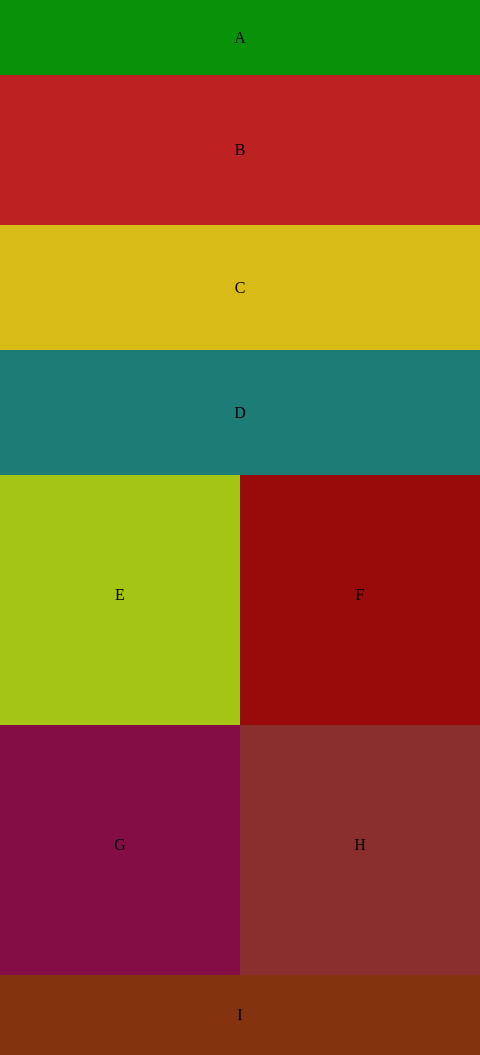
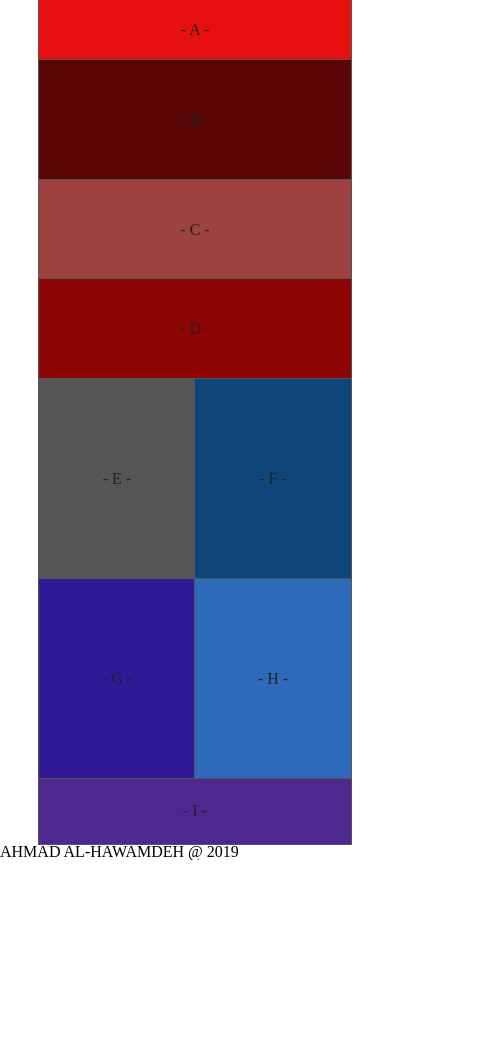
Before and after one commit to Ahmadhawamdeh/lab-01, a plain HTML site: page index.html in a window 390 px wide. Shown: the whole page, 480 px wide, since content can reach past the window. After the commit the page ends 860 px from the top, so only its background shows below. Drawn offline with nearby package versions, Linux system fonts and the light colour scheme.

Commit message:
final edit lab-01

```diff
--- /dev/null
+++ b/css/base.css
@@ -0,0 +1,4 @@
+
+* {
+    box-sizing: border-box;
+  }
--- /dev/null
+++ b/css/layouts.css
@@ -0,0 +1,12 @@
+#mainBody {
+    margin: auto;
+    color: #222;
+    display: grid;
+  }
+
+  div {
+    outline: #555 1px solid;
+    display: grid;
+    justify-items: center;
+    align-items: center;
+  }
--- /dev/null
+++ b/css/modules.css
@@ -0,0 +1,149 @@
+@media only screen and (max-width: 767px) {
+    #mainBody {
+      width: 80%;
+      height: 100vh;
+      grid-template: 7.1% 14.2% 11.8% 11.8% 23.7% 23.7% 7.7% / 50% 50%;
+    }
+
+    #a {
+      background-color: rgb(231, 16, 16);
+      grid-area: 1 / 1 / 1 / 3;
+    }
+
+    #b {
+      background-color: rgb(90, 5, 5);
+      grid-area: 2 / 1 / 2 / 3;
+    }
+
+    #c {
+      background-color: rgb(158, 65, 65);
+      grid-area: 3 / 1 / 3 / 3;
+    }
+
+    #d {
+      background-color: rgb(141, 5, 5);
+      grid-area: 4 / 1 / 4 / 3;
+    }
+
+    #e {
+      background-color: #555;
+      grid-area: 5 / 1 / 6 / 2;
+    }
+
+    #f {
+      background-color: rgb(14, 70, 122);
+      grid-area: 5 / 2 / 6 / 3;
+    }
+
+    #g {
+      background-color: rgb(48, 25, 151);
+      grid-area: 6 / 1 / 7 / 2;
+    }
+
+    #h {
+      background-color: rgb(45, 106, 185);
+      grid-area: 6 / 2 / 7 / 3;
+    }
+
+    #i {
+      background-color: rgb(76, 40, 143);
+      grid-area: 7 / 1 / 8 / 3;
+    }
+  }
+
+  @media only screen and (min-width: 768px) and (max-width: 1024px) {
+    #mainBody {
+      width: 80%;
+      height: 100vh;
+      grid-template: 14.2% 20% 20% 15.4% 15.4% 15% / 20.8% 19.8% 19.8% 19.8% 19.8%;
+    }
+
+    #a {
+      grid-area: 1 / 1 / 2 / 6;
+    }
+
+    #b {
+      grid-area: 2 / 1 / 7 / 2;
+    }
+
+    #c {
+      grid-area: 2 / 2 / 3 / 6;
+    }
+
+    #d {
+      grid-area: 3 / 2 / 4 / 6;
+    }
+
+    #e {
+      grid-area: 4 / 2 / 5 / 4;
+    }
+
+    #f {
+      grid-area: 4 / 4 / 5 / 6;
+    }
+
+    #g {
+      grid-area: 5 / 2 / 6 / 4;
+    }
+
+    #h {
+      grid-area: 5 / 4 / 6 / 6;
+    }
+
+    #i {
+      grid-area: 6 / 2 / 7 / 6;
+    }
+  }
+
+  @media only screen and (min-width: 1025px) {
+    #mainBody {
+      width: 80%;
+      height: 100vh;
+      grid-template: 14.2% 28.6% 35.8% 21.4% / 20.8% 19.8% 19.8% 19.8% 19.8%;
+    }
+
+    #a {
+      background-color: #5f0404;
+      grid-area: 1 / 1 / 2 / 6;
+    }
+
+    #b {
+      background-color: #007ba0;
+      grid-area: 2 / 1 / 5 / 2;
+    }
+
+    #c {
+      background-color: #9e228e;
+      grid-area: 2 / 2 / 3 / 4;
+    }
+
+    #d {
+      background-color: #10790d;
+      grid-area: 2 / 4 / 3 / 6;
+    }
+
+    #e {
+      background-color: #61033a;
+      grid-area:  3 / 2 / 4 / 3;
+    }
+
+    #f {
+      background-color: #c70f6b;
+      grid-area: 3 / 3 / 4 / 4;
+    }
+
+    #g {
+      background-color: #059134;
+      grid-area: 3 / 4 / 4 / 5;
+    }
+
+    #h {
+      background-color: #09ca29;
+      grid-area: 3 / 5 / 4 / 6;
+    }
+
+    #i {
+      background-color: #887f06;
+      grid-area: 4 / 2 / 5 / 6;
+    }
+  }
--- a/index.html
+++ b/index.html
@@ -1,36 +1,32 @@
 <!DOCTYPE html>
 <html lang="en">
-
 <head>
-    <title>LAB-1 CSS STYLE</title>
-    <link rel="stylesheet" href="reset.css">
-    <link rel="stylesheet" href="style.css">
+  <meta charset="UTF-8">
+  <meta name="viewport" content="width=device-width, initial-scale=1.0">
+  <meta http-equiv="X-UA-Compatible" content="ie=edge">
+  <title>Document</title>
+  <link rel="stylesheet" href="css/reset.css">
+  <link rel="stylesheet" href="css/base.css">
+  <link rel="stylesheet" href="css/layouts.css">
+  <link rel="stylesheet" href="css/modules.css">
+  <script src="https://code.jquery.com/jquery-3.4.1.js"
+  integrity="sha256-WpOohJOqMqqyKL9FccASB9O0KwACQJpFTUBLTYOVvVU="
+  crossorigin="anonymous"></script>
 </head>
-
 <body>
-    <main>
-        <div class="a">
-            A
-        </div>
-        <aside class="b">
-            B
-        </aside>
-        <article class="cd">
-            <div class="c">
-                C
-            </div>
-            <div class="d">
-                D
-            </div>
-        </article>
-        <article class="efgh">
-            <p class="e">E</p>
-            <p class="f">F</p>
-            <p class="g">G</p>
-            <p class="h">H</p>
-        </article>
-        <div class="i">I</div>
-    </main>
+  <header></header>
+  <main>
+    <section id="mainBody">
+      <div id="a"><p>- A -</p></div>
+      <div id="b"><p>- B -</p></div>
+      <div id="c"><p>- C -</p></div>
+      <div id="d"><p>- D -</p></div>
+      <div id="e"><p>- E -</p></div>
+      <div id="f"><p>- F -</p></div>
+      <div id="g"><p>- G -</p></div>
+      <div id="h"><p>- H -</p></div>
+      <div id="i"><p>- I -</p></div>
+  </main>
+  <footer>AHMAD AL-HAWAMDEH @ 2019</footer>
 </body>
-
 </html>
--- a/style.css
+++ /dev/null
@@ -1,203 +0,0 @@
-body{
-    border-style: solid;
-    }
-
-    main{
-        background-color: rgb(247, 247, 247);
-        width:  960px;
-        height: 700px;
-        margin-right: auto;
-        margin-left:auto;
-        position: relative;
-    }
-
-    .a {
-        background-color: rgb(223, 6, 6);
-        width: 960px;
-        height: 100px;
-        text-align: center;
-        vertical-align: middle;
-        line-height: 100px;
-    }
-    .b {
-        background-color: rgb(146, 54, 54);
-        float: left;
-        width: 200px;
-        height: 600px;
-        text-align: center;
-        vertical-align: middle;
-        line-height: 600px;
-    }
-    .cd{
-        display: inline-block;
-        width: 760px;
-        height: 200px;
-        background-color: rgb(255, 238, 0);
-        position: relative;
-        text-align: center;
-        vertical-align: middle;
-        line-height: 200px;
-    }
-    .c {
-        background-color: rgb(116, 5, 82);
-        width: 380px;
-        height: 200px;
-
-    }
-    .d {
-        background-color: rgb(51, 5, 112);
-        width: 380px;
-        height: 200px;
-        position: absolute;
-        top: 0;
-        left: 380px;
-
-    }
-    .efgh{
-        background-color: rgb(22, 209, 78);
-        display: inline-block;
-        height: 250px;
-        width: 760px;
-        position: relative;
-        text-align: center;
-        vertical-align: middle;
-        line-height: 250px;
-    }
-    .e{
-        background-color: rgb(214, 18, 133);
-        height: 250px;
-        width: 190px;
-    }
-     .f{
-        background-color: rgb(230, 80, 26);
-        height: 250px;
-        width: 190px;
-        position: absolute;
-        top: 0;
-        left: 190px;
-    }
-    .g{
-        background-color: rgb(156, 182, 11);
-        height: 250px;
-        width: 190px;
-        position: absolute;
-        top: 0;
-        left: 380px;
-    }
-    .h{
-        background-color: rgb(21, 111, 146);
-        height: 250px;
-        width: 190px;
-        position: absolute;
-        top: 0;
-        left: 570px;
-    }
-    .i{
-        background-color: rgb(131, 52, 15);
-        height: 150px;
-        width: 760px;
-        position: absolute;
-        left: 200px;
-        text-align: center;
-        vertical-align: middle;
-        line-height: 150px;
-    }
-    @media (max-width:480px){
-        main{
-            background-color: rgb(61, 16, 167);
-            width:  480px;
-            margin-right: auto;
-            margin-left:auto;
-            position: relative;
-
-        }
-        .a {
-            background-color: rgb(9, 146, 9);
-            opacity: 1;
-            width: 480px;
-            height: 75px;
-            text-align: center;
-            vertical-align: middle;
-            line-height: 75px;
-        }
-        .b {
-            background-color: rgb(189, 33, 33);
-            float: left;
-            width: 480px;
-            height: 150px;
-            text-align: center;
-            vertical-align: middle;
-            line-height: 150px;
-        }
-        .cd{
-            width: 480px;
-            height: 250px;
-            background-color: rgb(122, 45, 167);
-            position: relative;
-            text-align: center;
-            vertical-align: middle;
-            line-height: 125px;
-        }
-        .c {
-            background-color: rgb(216, 187, 23);
-            width: 480px;
-            height: 125px;
-        }
-        .d {
-            background-color: rgb(30, 124, 119);
-            width: 480px;
-            height: 125px;
-            position: absolute;
-            top: 125px;
-            left: 0;
-        }
-        .efgh{
-            background-color: rgb(24, 124, 21);
-            display: inline-block;
-            height: 500px;
-            width: 480px;
-            position: relative;
-            text-align: center;
-            vertical-align: middle;
-            line-height: 240px;
-        }
-        .e{
-            background-color: rgb(165, 197, 21);
-            height: 250px;
-            width: 240px;
-        }
-         .f{
-            background-color: rgb(153, 10, 10);
-            height: 250px;
-            width: 240px;
-            position: absolute;
-            top: 0;
-            left: 240px;
-        }
-        .g{
-            background-color: rgb(133, 13, 69);
-            height: 250px;
-            width: 240px;
-            position: absolute;
-            top: 250px;
-            left: 0px;
-        }
-        .h{
-            background-color: rgb(138, 46, 46);
-            height: 250px;
-            width: 240px;
-            position: absolute;
-            top: 250px;
-            left: 240px;
-        }
-        .i{
-            height: 80px;
-            width: 480px;
-            position: absolute;
-            left: 0;
-            text-align: center;
-            vertical-align: middle;
-            line-height: 80px;
-        }
-
-    }
```
Also changed, not shown: css/reset.css (renamed from reset.css).
